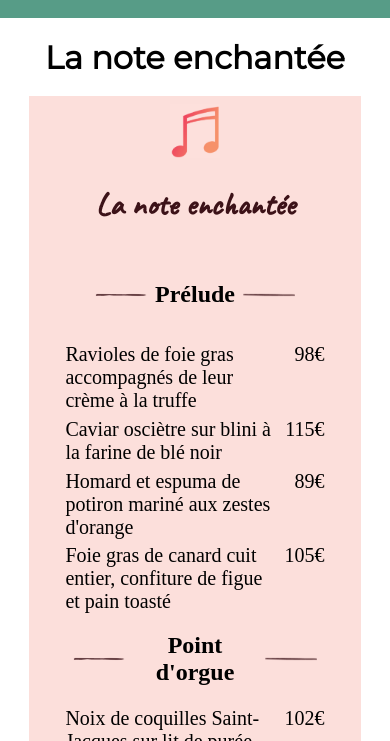
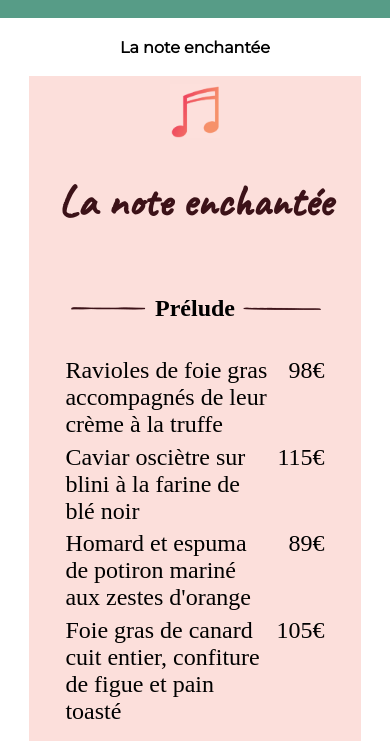
Before and after one commit to gwcch/dw-p3, a website: page menu1.html in a window 390 px wide. Shown: the part 47-788 px from the top of the page. Drawn offline with nearby package versions, Linux system fonts and the light colour scheme; a web font is replaced by a local one.

Commit message:
Modofocation suite à soutenance

```diff
--- a/sass/layouts/_container.scss
+++ b/sass/layouts/_container.scss
@@ -4,7 +4,7 @@
     header {
         text-align: center;
         font-weight: bold;
-        font-size: xx-large;
+        font-size: 150%;
         margin: 5% auto;
     }
     // Index Page des restos
@@ -95,8 +95,9 @@
         padding-bottom: 5%;
         margin: auto;
         >h2{
-            font-size: 400%;
+            font-size: 275%;
             text-align: center;
+            padding: 0 5%;
         }
         &__un{
             &__illust{
@@ -190,6 +191,9 @@
 }
 @media (max-width: 768px) {
     .container {
+        header {
+            font-size: 100%;
+        }
         .restos {
             .resto {
                 width: 300px;
@@ -203,12 +207,6 @@
                     font-size: small;
                     width: 300px;
                 }
-            }
-        }
-
-        .menu {
-            >h2 {
-                font-size: 200%;
             }
         }
     }
--- a/sass/layouts/_table.scss
+++ b/sass/layouts/_table.scss
@@ -1,6 +1,7 @@
 table{
     margin: 5% auto;
     width: 80%;
+    font-size: 150%;
     img{
         height: 20%;
         margin: auto 3%;
@@ -15,14 +16,13 @@ table{
             align-items: center;
             justify-content: center;
             >img{
-                width: 20%;
+                width: 30%;
             }
         }
     }
     td{
         height: 35px;
         padding-bottom: 1%;
-        font-size: 200%;
         // Colonne des plats
         &:nth-child(1) {
             padding-right: 2%;
@@ -37,11 +37,7 @@ table{
 @media (max-width: 768px) {
     table {
         th {
-            font-size: 150%;
-        }
-
-        td {
-            font-size: 125%;
+            font-size: 100%;
         }
     }
 }
@@ -51,7 +47,7 @@ table{
             font-size: 100%;
         }
         td{
-            font-size: 100%;
+            font-size: 75%;
         }
     }
 
--- a/sass/utils/_mixins.scss
+++ b/sass/utils/_mixins.scss
@@ -43,7 +43,7 @@
 //https://www.grafikart.fr/tutoriels/hover-souligner-css-1178
 @mixin titre_souligne ($color){
     &__titre {
-        color: inherit;
+        //color: inherit;
         text-decoration: none;
         background: linear-gradient(to top, $color 0%, $color 10%, transparent 10.01%) no-repeat;
         background-size: 0 100%;
```
Also changed, not shown: public/css/style.css, 1 other file. Lines whose indentation alone changed are shown as unchanged.
